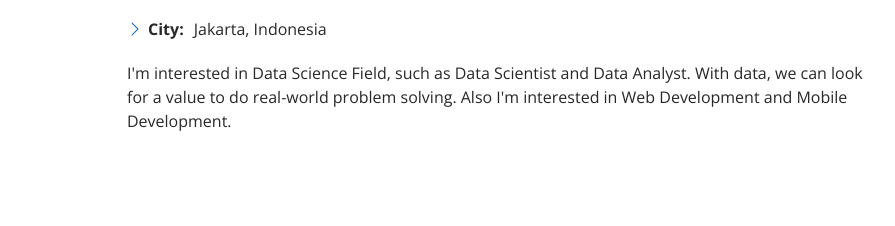
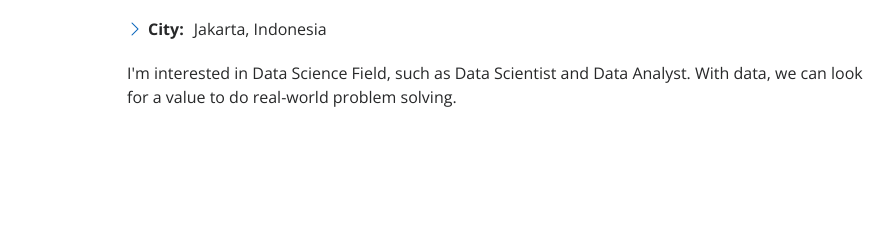
Before and after one commit to davidgiraldy/davidgiraldy.github.io, a plain HTML site: page index.html in a window 1280 px wide. Shown: the part 1167-1393 px from the top of the page, 385-1280 px from the left. Drawn offline with nearby package versions, Linux system fonts and the light colour scheme.

Commit message:
Update index.html

```diff
--- a/index.html
+++ b/index.html
@@ -112,7 +112,7 @@
             </div>
             <p>
               I'm interested in Data Science Field, such as Data Scientist and Data Analyst. With data, we can look for a value to do
-              real-world problem solving. Also I'm interested in Web Development and Mobile Development.
+              real-world problem solving.
             </p>
           </div>
         </div>
```
